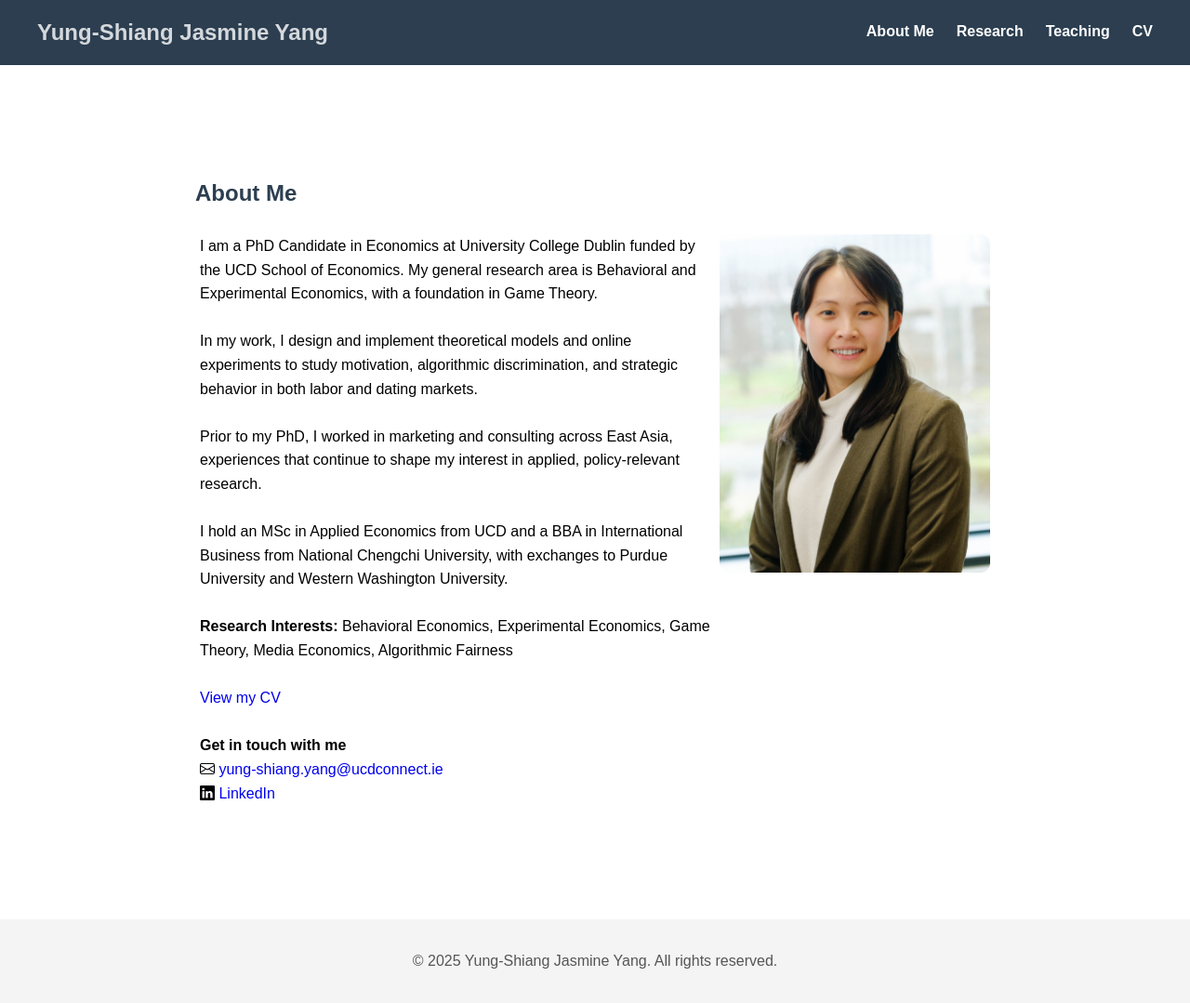
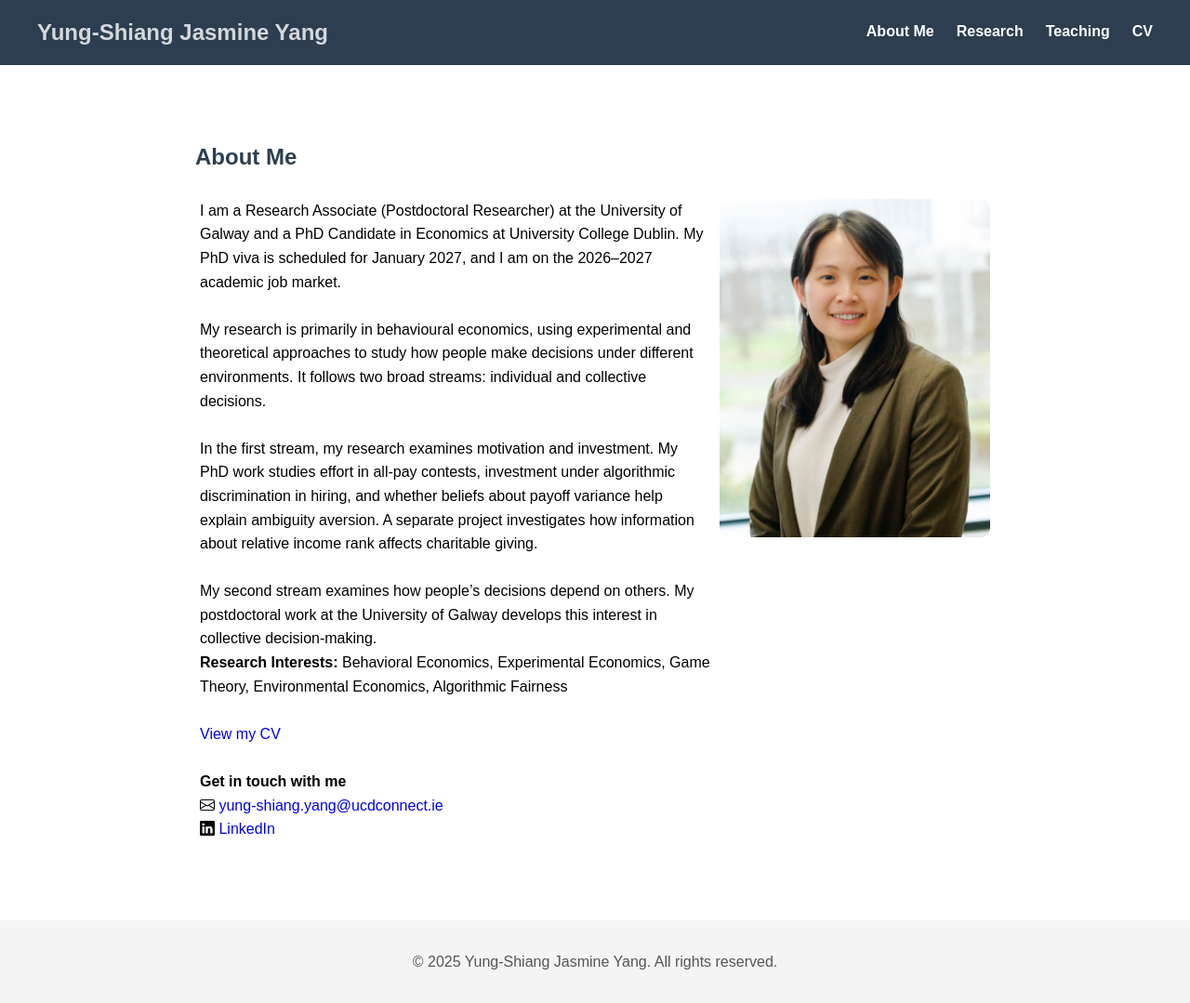
Before and after one commit to Y-SJasmineYang/y-sjasmineyang.github.io, a Jekyll site: the page built from index.html, in a window 1280 px wide and 1079 px high. Shown: the whole window at 93% size. Built offline with Jekyll 4.4.1, drawn with Linux system fonts in a browser that asks for light colours.

Commit message:
Update index.html

```diff
--- a/index.html
+++ b/index.html
@@ -6,15 +6,15 @@
 
 <div class="row">
   <div class="column">
-    <p>I am a PhD Candidate in Economics at University College Dublin funded by the UCD School of Economics. My general research area is Behavioral and Experimental Economics, with a foundation in Game Theory.</p>
-    <br>
-    <p>In my work, I design and implement theoretical models and online experiments to study motivation, algorithmic discrimination, and strategic behavior in both labor and dating markets.</p>
-    <br>
-    <p>Prior to my PhD, I worked in marketing and consulting across East Asia, experiences that continue to shape my interest in applied, policy-relevant research.</p>
-    <br>
-    <p>I hold an MSc in Applied Economics from UCD and a BBA in International Business from National Chengchi University, with exchanges to Purdue University and Western Washington University.</p>
-    <br>
-    <p><strong>Research Interests:</strong> Behavioral Economics, Experimental Economics, Game Theory, Media Economics, Algorithmic Fairness</p>
+    <p>I am a Research Associate (Postdoctoral Researcher) at the University of Galway and a PhD Candidate in Economics at University College Dublin. My PhD viva is scheduled for January 2027, and I am on the 2026–2027 academic job market.</p>
+<br>
+<p>My research is primarily in behavioural economics, using experimental and theoretical approaches to study how people make decisions under different environments. It follows two broad streams: individual and collective decisions.</p>
+<br>
+<p>In the first stream, my research examines motivation and investment. My PhD work studies effort in all-pay contests, investment under algorithmic discrimination in hiring, and whether beliefs about payoff variance help explain ambiguity aversion. A separate project investigates how information about relative income rank affects charitable giving.</p>
+<br>
+<p>My second stream examines how people’s decisions depend on others. My postdoctoral work at the University of Galway develops this interest in collective decision-making.</p>
+
+    <p><strong>Research Interests:</strong> Behavioral Economics, Experimental Economics, Game Theory, Environmental Economics, Algorithmic Fairness</p>
     <br>
     <p><a href="https://y-sjasmineyang.github.io/src/Job_Market_CV_Jul. 2026.pdf" target="_blank" rel="noopener noreferrer">View my CV</a></p>
     <br>
```
